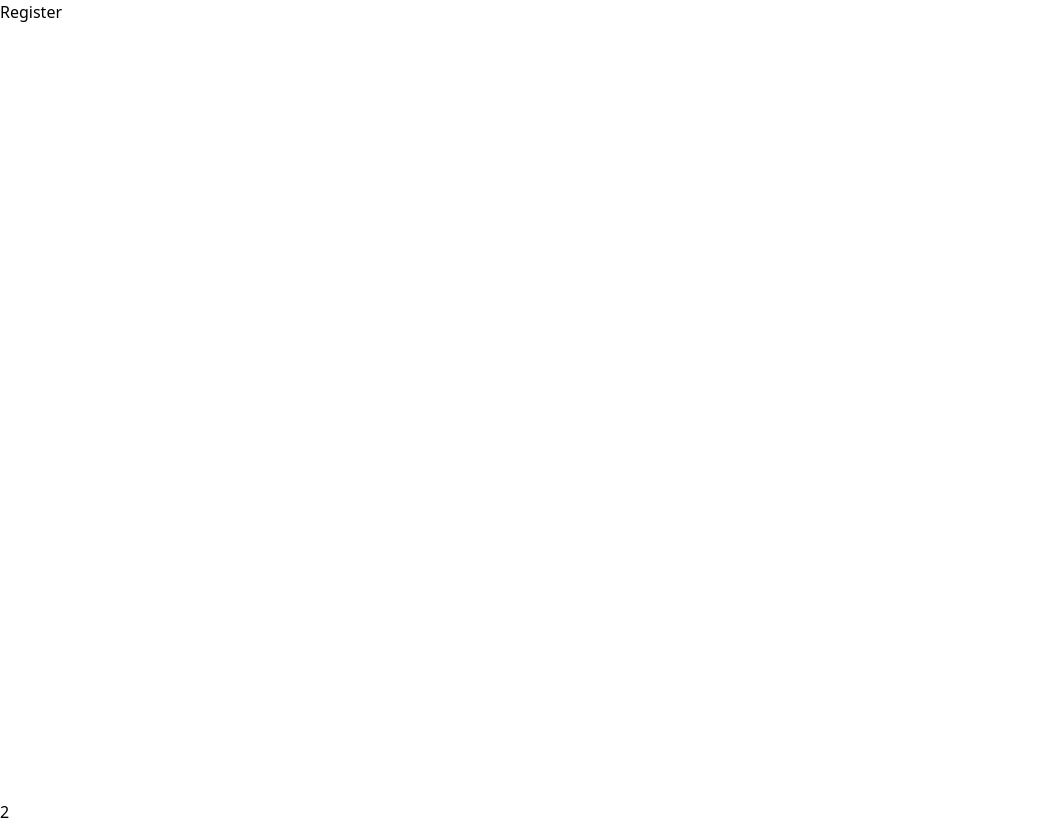
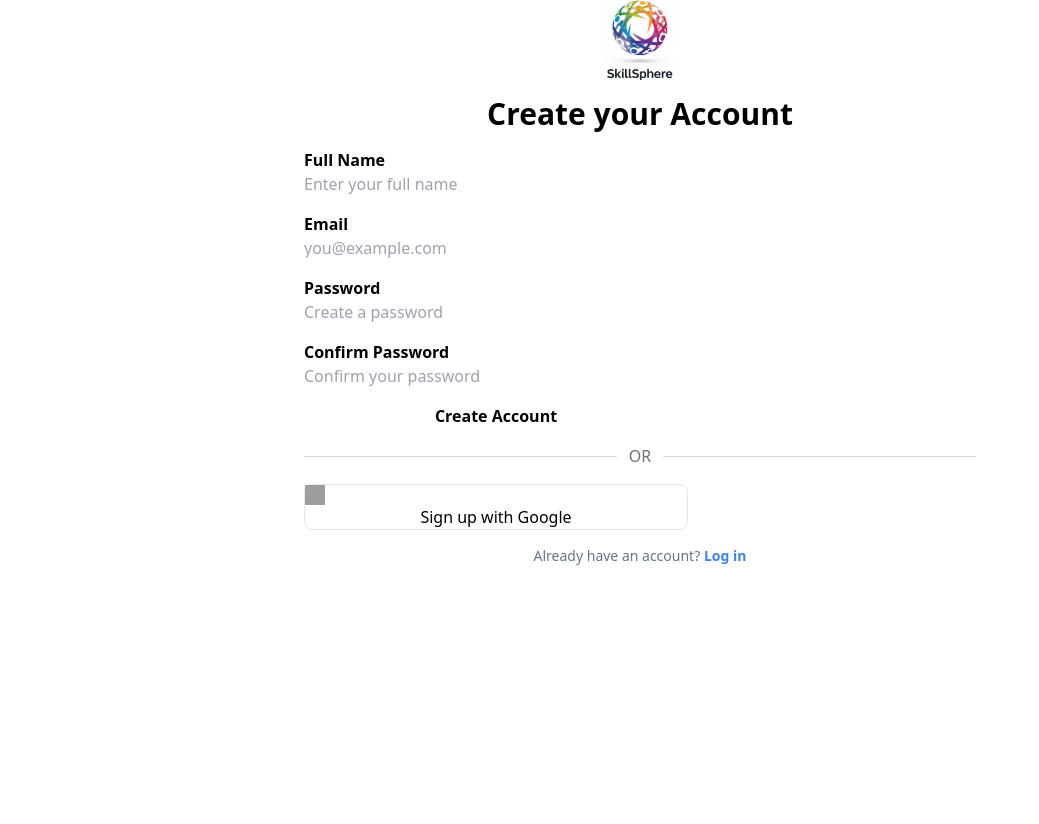
Before and after one commit to FrancisL0001/SkillSphere, a React (Vite) app: page /register in a window 1280 px wide. Shown: the whole page, without its empty margins (0-1039 px from the left). After the commit the page ends 800 px from the top, so only its background shows below. Built offline with nearby package versions, Linux system fonts and the light colour scheme; grey boxes are pictures that could not be loaded.

Commit message:
Added some functionalities to the login page and created the registration page.

```diff
--- a/src/main.jsx
+++ b/src/main.jsx
@@ -1,6 +1,6 @@
 import { StrictMode } from 'react'
 import { createRoot } from 'react-dom/client'
-import Toaster from 'react-hot-toast';
+import { Toaster } from 'react-hot-toast';
 
 import './index.css'
 import App from './App.jsx'
@@ -9,8 +9,8 @@
 createRoot(document.getElementById('root')).render(
   <StrictMode>
     <BrowserRouter>
+      <Toaster/>
       <App />
-      <Toaster/>
     </BrowserRouter>
   </StrictMode>,
 )
--- a/src/pages/Login.jsx
+++ b/src/pages/Login.jsx
@@ -1,12 +1,49 @@
 import { LockIcon } from "lucide-react"
 import OrSeparator from "../components/OrSeparator"
-import { Link } from "react-router";
-
-const handleLogin = () => {
-
-}
+import { Link, useNavigate } from "react-router";
+import { useState } from "react";
+import toast from "react-hot-toast";
 
 const Login = () => {
+
+    const [email, setEmail] = useState('');
+    const [password, setPassword] = useState('');
+    const [logging, setLogging] = useState(false);
+    const [found, setFound] = useState(false);
+
+    const navigate = useNavigate();
+
+    const handleLogin = async (e) => {
+        e.preventDefault();
+        if (!email.trim() || !password.trim()) {
+            toast.error("Enter valid email and password");
+            return;
+        }
+
+        setLogging(true);
+        try {
+            // await { result, userId } = api.post("/auth/login", { email, password });
+            // Simulating API call
+            await new Promise(resolve => setTimeout(resolve, 2000)); // Simulate network delay
+            setFound(true);//For the purpose of testing, we assume login is successful
+            if (found){
+                toast("Login successful!", {
+                    icon: "🔓",
+                });
+                navigate("/");
+            } else {
+                toast.error("Invalid email or password");
+                return;
+            }
+        } catch (error) {
+            toast.error("An error occurred while logging in. Please try again.");
+            console.error("Login error: ", error);
+        } finally {
+            setLogging(false);
+        }
+    }
+
+
   return (
     <div className="flex flex-col items-center justify-center max-w-4xl mx-auto">
         <div className="card w-full md:max-w-2xl md:h-fit">
@@ -22,6 +59,8 @@
                         <input type="email"
                             placeholder="you@example.com"
                             className="input input-bordered w-full mb-4 rounded-lg bg-base-200"
+                            value={email}
+                            onChange={(e) => setEmail(e.target.value)}
                             required
                         />
                     </div>
@@ -32,12 +71,19 @@
                         <input type="password"
                             placeholder="Enter your password"
                             className="input input-bordered w-full mb-4 rounded-lg bg-base-200"
+                            value={password}
+                            onChange={(e) => setPassword(e.target.value)}
                             required
                         />
                     </div>
                     <div className="card-actions justify-center mx-auto">
-                        <button type="submit" className="btn bg-blue-100 rounded-lg font-bold w-full sm:max-w-sm">
-                            Log in
+                        <button type="submit" className={`btn bg-blue-100 rounded-lg font-bold w-full sm:max-w-sm ${logging ? 'btn-disabled' : ''}`}>
+                            {logging? (
+                                <div>
+                                    <span className="loading loading-spinner loading-xs text-blue-500"></span>
+                                    Logging in...
+                                </div>
+                            ) : "Log in" }
                         </button>
                     </div>
                 </form>
--- a/src/pages/Register.jsx
+++ b/src/pages/Register.jsx
@@ -1,6 +1,130 @@
+import { useState } from "react";
+import OrSeparator from "../components/OrSeparator";
+import { Link, useNavigate } from "react-router";
+import toast from "react-hot-toast";
+
 const Register = () => {
+
+    const [email, setEmail] = useState('');
+    const [name, setName] = useState('');
+    const [password, setPassword] = useState('');
+    const [logging, setLogging] = useState(false);
+    const [confirmPassword, setConfirmPassword] = useState('');
+
+    const navigate = useNavigate();
+
+    const handleRegister = async (e) => {
+        e.preventDefault();
+
+        if (!email.trim() || !password.trim() || !name.trim() || !confirmPassword.trim()) {
+            toast.error("All fields are required");
+            return;
+        }
+
+        if(password !== confirmPassword){
+            toast.error("Confirm Password does not match Password");
+            return;
+        }
+
+        setLogging(true);
+        try {
+            // await api.post("/auth/register", { email, password, name });
+            // Simulating API call
+            await new Promise(resolve => setTimeout(resolve, 2000));//Simulate network delay
+            toast.success("Account created successfully!");
+            navigate("/");
+        } catch (error) {
+            toast.error("An error occurred while creating your account. Please try again.");
+            console.error("Registration error: ", error);
+        }
+    }
+
   return (
-    <div>Register</div>
+    <div className="flex flex-col items-center justify-center max-w-4xl mx-auto">
+        <div className="card w-full md:max-w-2xl md:h-fit">
+            <div className="card-body">
+                <Link to={"/"}>
+                    <img src="public\skillsphere.png" alt="SkillSphere Logo" className="mx-auto mb-4 size-20" />
+                </Link>
+                <h1 className="card-title text-2xl md:text-3xl text-center mx-auto font-bold mb-4">Create your Account</h1>
+                <form onSubmit={handleRegister}>
+                    <div className="form-controls">
+                        <label className="label mb-1">
+                            <span className="label-text text-base-content font-semibold">Full Name</span>
+                        </label>
+                        <input type="text"
+                            placeholder="Enter your full name"
+                            className="input input-bordered w-full mb-4 rounded-lg bg-base-200"
+                            value={name}
+                            onChange={(e) => setName(e.target.value)}
+                            required
+                        />
+                    </div>
+                    <div className="form-controls">
+                        <label className="label mb-1">
+                            <span className="label-text text-base-content font-semibold">Email</span>
+                        </label>
+                        <input type="email"
+                            placeholder="you@example.com"
+                            className="input input-bordered w-full mb-4 rounded-lg bg-base-200"
+                            value={email}
+                            onChange={(e) => setEmail(e.target.value)}
+                            required
+                        />
+                    </div>
+                    <div className="form-controls">
+                        <label className="label mb-1">
+                            <span className="label-text text-base-content font-semibold">Password</span>
+                        </label>
+                        <input type="password"
+                            placeholder="Create a password"
+                            className="input input-bordered w-full mb-4 rounded-lg bg-base-200"
+                            value={password}
+                            onChange={(e) => setPassword(e.target.value)}
+                            required
+                        />
+                    </div>
+                    <div className="form-controls">
+                        <label className="label mb-1">
+                            <span className="label-text text-base-content font-semibold">Confirm Password</span>
+                        </label>
+                        <input type="password"
+                            placeholder="Confirm your password"
+                            className="input input-bordered w-full mb-4 rounded-lg bg-base-200"
+                            value={confirmPassword}
+                            onChange={(e) => setConfirmPassword(e.target.value)}
+                            required
+                        />
+                    </div>
+                    <div className="card-actions justify-center mx-auto">
+                        <button type="submit" className={`btn btn-neutral rounded-lg font-bold w-full sm:max-w-sm ${logging ? 'btn-disabled' : ''}`}>
+                            {logging? (
+                                <div>
+                                    <span className="loading loading-spinner loading-xs text-blue-500"></span>
+                                    Creating account...
+                                </div>
+                            ) : "Create Account" }
+                        </button>
+                    </div>
+                </form>
+                <OrSeparator/>
+                <button className="btn mx-auto bg-white border border-solid rounded-lg w-full sm:max-w-sm mb-4 items-center gap-2" onClick={handleRegister}>
+                    <img
+                        src="https://developers.google.com/identity/images/g-logo.png"
+                        alt="Google logo"
+                        className="size-5"
+                    />
+                    Sign up with Google
+                </button>
+                <p className="text-sm text-center text-slate-500">
+                    Already have an account? <a href="/login" className="text-blue-500 font-semibold hover:underline hover:text-base-300"> Log in </a>
+                </p>
+                {/* <Link to={"/change-password"} className="text-blue-500 font-semibold hover:underline hover:text-base-300 text-sm text-center mt-2">
+                    Forgot Password?
+                </Link> */}
+            </div>
+        </div>
+    </div>
   )
 }
 
```
